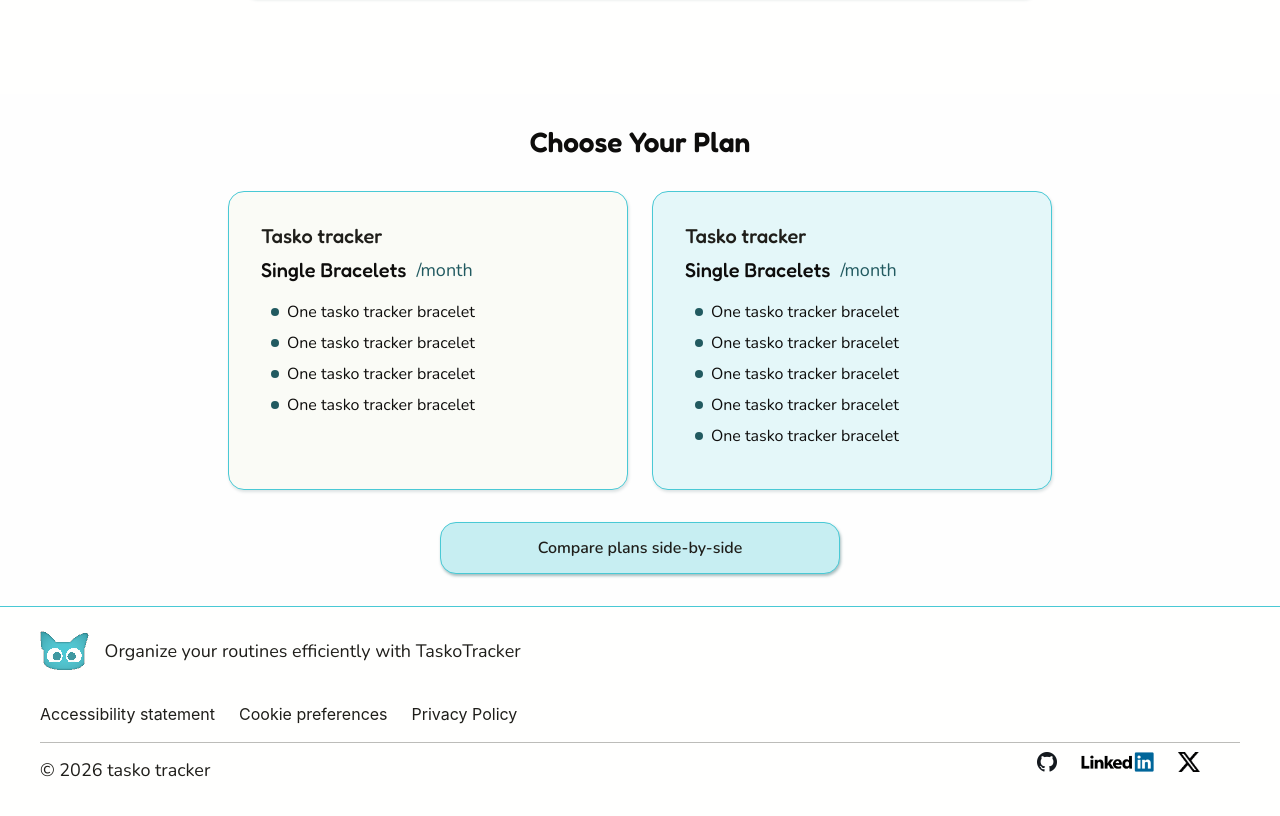
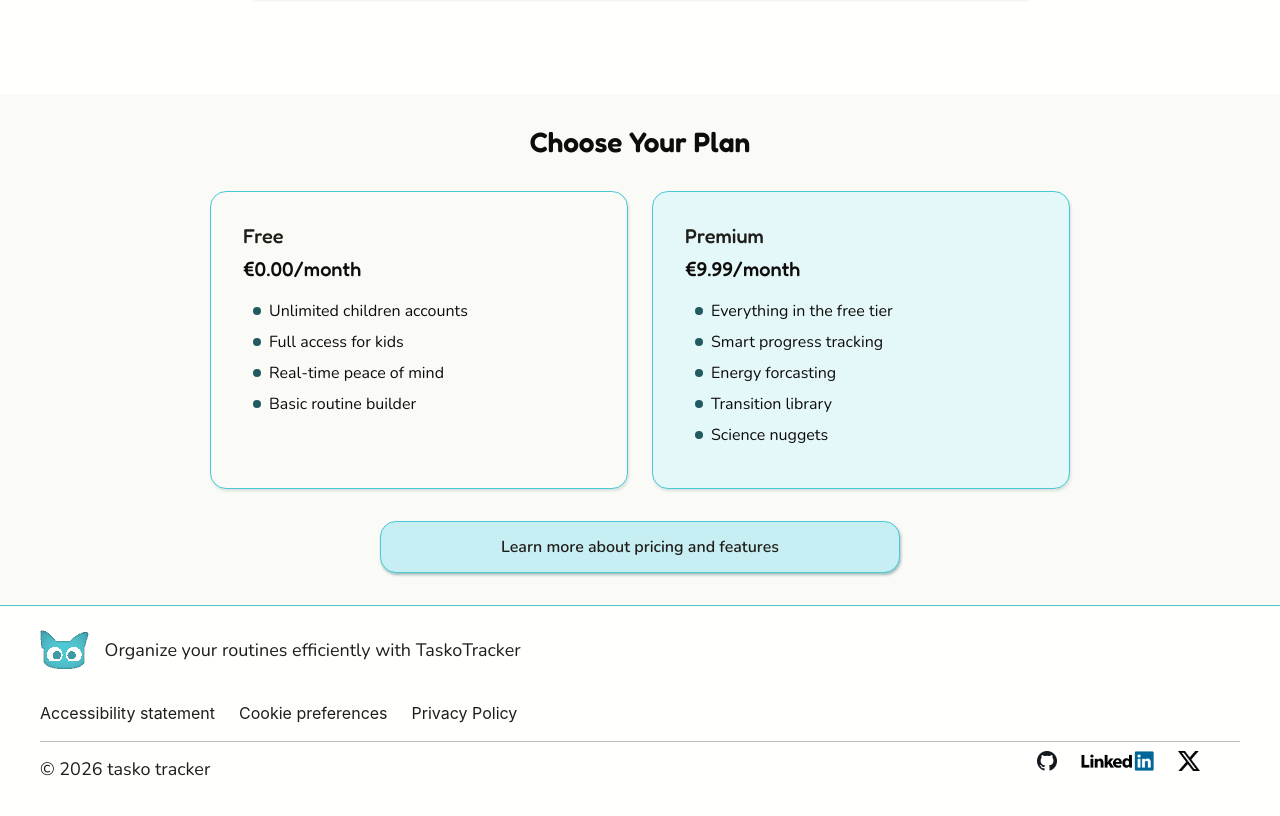
Before and after one commit to LiamH2003/tasko_marketing, a React (Vite) app: page / in a window 1280 px wide. Shown: the part 2853-3669 px from the top of the page. Built offline with nearby package versions, Linux system fonts and the light colour scheme.

Commit message:
fear: pricing section

```diff
--- a/src/components/PricingSection.jsx
+++ b/src/components/PricingSection.jsx
@@ -2,63 +2,55 @@
 
 
 export const PricingSection = () => {
-  const freePlanFeatures = [
-    "Unlimited children accounts",
-    "Full access for kids",
-    "Real-time peace of mind",
-    "Basic routine builder",
-  ];
-
-  const premiumPlanFeatures = [
-    "Everything in the free tier",
-    "Smart progress tracking",
-    "Energy forcasting",
-    "Transition library",
-    "Science nuggets",
-  ];
-
   const plans = [
     {
       name: "Free",
-      price: "€0,00",
-      features: freePlanFeatures,
+      price: "€0.00/month",
+      features: [
+        "Unlimited children accounts",
+        "Full access for kids",
+        "Real-time peace of mind",
+        "Basic routine builder",
+      ],
       bgColor: "bg-tasko-white400",
     },
     {
       name: "Premium",
-      price: "€9,99",
-      features: premiumPlanFeatures,
+      price: "€9.99/month",
+      features: [
+        "Everything in the free tier",
+        "Smart progress tracking",
+        "Energy forcasting",
+        "Transition library",
+        "Science nuggets",
+      ],
       bgColor: "bg-tasko-blue200",
     },
   ];
 
   return (
     <section
-      className="flex flex-col w-full items-center justify-center gap-8 px-10 py-8 relative flex-[0_0_auto]">
+      className="flex flex-col w-full items-center justify-center gap-8 px-10 py-8 relative flex-[0_0_auto] bg-tasko-white400">
       <header className="flex flex-col w-[700px] items-center gap-4 relative flex-[0_0_auto]">
         <div className="w-[848px] mt-[-1.00px] text-header-2 text-tasko-gray900 text-center relative">
           Choose Your Plan
         </div>
       </header>
 
-      <div className="inline-flex items-center gap-6 relative flex-[0_0_auto]">
+      <div className="flex w-full max-w-[860px] flex-col items-stretch gap-6 md:flex-row md:items-stretch">
         {plans.map((plan, index) => (
           <article
             key={index}
-            className={`flex flex-col w-[400px] items-start gap-2.5 p-8 relative self-stretch ${plan.bgColor} rounded-2xl overflow-hidden border-[0.5px] border-solid border-tasko-blue400 shadow-small-LM`}
+            className={`flex flex-1 flex-col items-start gap-2.5 p-8 relative self-stretch ${plan.bgColor} rounded-2xl overflow-hidden border-[0.5px] border-solid border-tasko-blue400 shadow-small-LM`}
           >
             <h2 className="relative w-fit mt-[-0.50px] text-header-3 text-tasko-gray400 text-center whitespace-nowrap">
-              Tasko tracker
+              {plan.name}
             </h2>
 
             <div className="inline-flex items-end gap-2.5 relative flex-[0_0_auto]">
               <div className="relative w-fit mt-[-1.00px] text-header-3 text-tasko-gray900">
-                Single Bracelets
+                {plan.price}
               </div>
-
-              <p className="relative flex items-end justify-center w-fit text-body-large text-tasko-blue900 text-center">
-                /month
-              </p>
             </div>
 
             <ul className="inline-flex flex-col items-start gap-2.5 p-2.5 relative flex-[0_0_auto]">
@@ -73,8 +65,8 @@
                   />
 
                   <div className="relative w-fit mt-[-1.00px] text-body-main text-tasko-gray900">
-                One tasko tracker bracelet
-              </div>
+                    {feature}
+                  </div>
                 </li>
               ))}
             </ul>
@@ -83,11 +75,11 @@
       </div>
 
       <button
-        className="flex w-[400px] h-[52px] items-center justify-center gap-2.5 relative bg-tasko-blue300 rounded-lg border border-solid border-tasko-blue400 shadow-medium-LM"
+        className="flex w-full max-w-[520px] h-[52px] items-center justify-center gap-2.5 relative bg-tasko-blue300 rounded-lg border border-solid border-tasko-blue400 shadow-medium-LM"
         type="button"
       >
         <span className="relative flex items-center justify-center w-fit text-UI-button text-tasko-gray400 text-center">
-          Compare plans side-by-side
+          Learn more about pricing and features
         </span>
       </button>
     </section>
```
